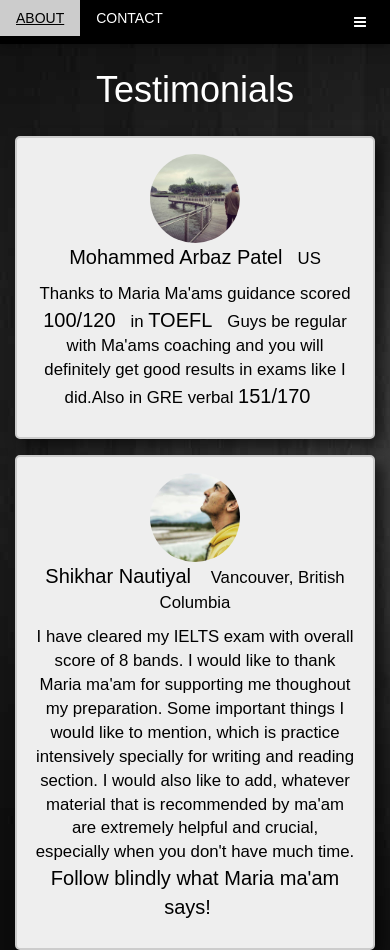
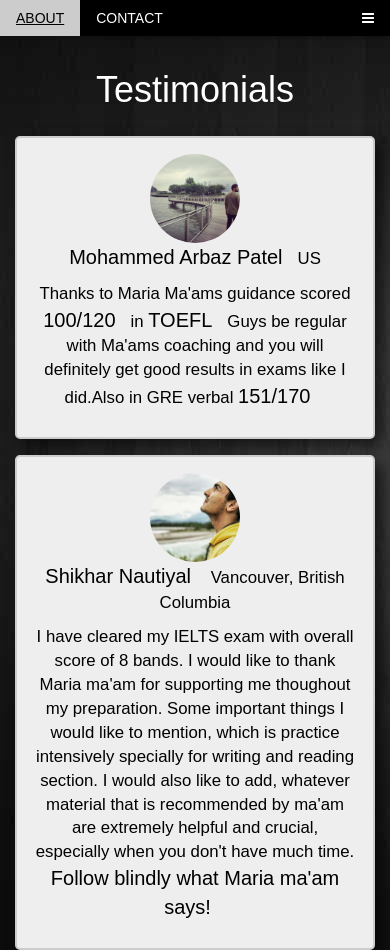
Before and after one commit to jerome313/jerome313.github.io, a plain HTML site: page testimonials.html in a window 390 px wide. Shown: the top 950 px of the page. Drawn offline with nearby package versions, Linux system fonts and the light colour scheme.

Commit message:
Update testimonials.html

```diff
--- a/testimonials.html
+++ b/testimonials.html
@@ -91,7 +91,7 @@ p{font-size:120%;}
 	<!-- Navbar -->
 	<div class="w3-top">
 	  <div class="w3-bar w3-black w3-card">
-	    <a class="w3-bar-item w3-button w3-padding-large w3-hide-medium w3-hide-large w3-right" href="javascript:void(0)" onclick="myFunction()" title="Toggle Navigation Menu"><i class="fa fa-bars"></i></a>
+	    <a class="w3-bar-item w3-button w3-hide-medium w3-hide-large w3-right" href="javascript:void(0)" onclick="myFunction()" title="Toggle Navigation Menu"><i class="fa fa-bars"></i></a>
 	    <a href="index.html" class="w3-bar-item w3-button w3-hide-small">HOME</a>
 	    <a href="about.html" class="w3-bar-item w3-button">ABOUT</a>
 	    <a href="index.html#courses" class="w3-bar-item w3-button w3-hide-small">COURSES</a>
```
